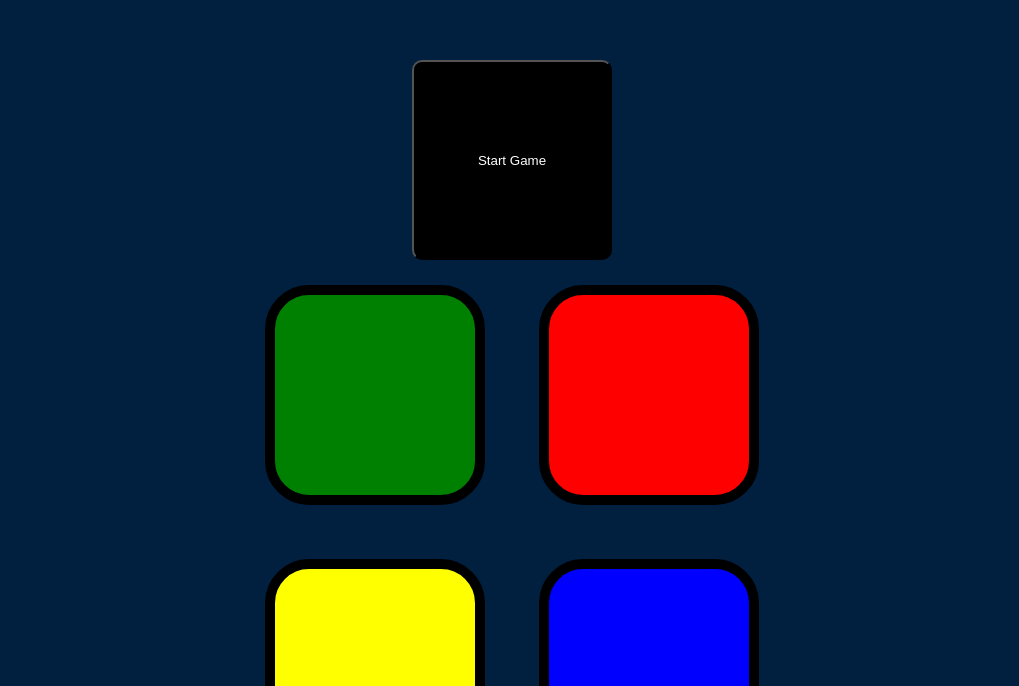
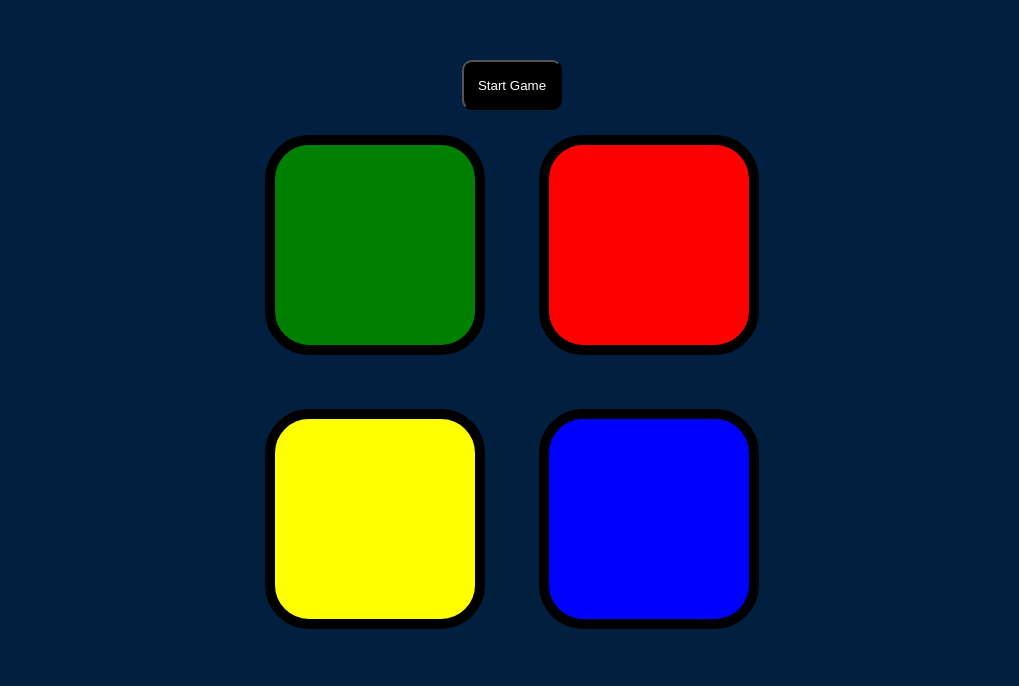
Before and after one commit to i7himanshu/Simon-Game, a plain HTML site: page index.html in a window 1280 px wide. Shown: the part 114-800 px from the top of the page, without its empty margins (128-1147 px from the left). Drawn offline with nearby package versions, Linux system fonts and the light colour scheme.

Commit message:
Update styles.css

```diff
--- a/styles.css
+++ b/styles.css
@@ -3,8 +3,8 @@ body {
   background-color: #011F3F;
 }
 #start{
-  height:200px;
-  width:200px;
+  height:50px;
+  width:100px;
   border-radius:10px;
   background-color: black;
   color: white;
```
